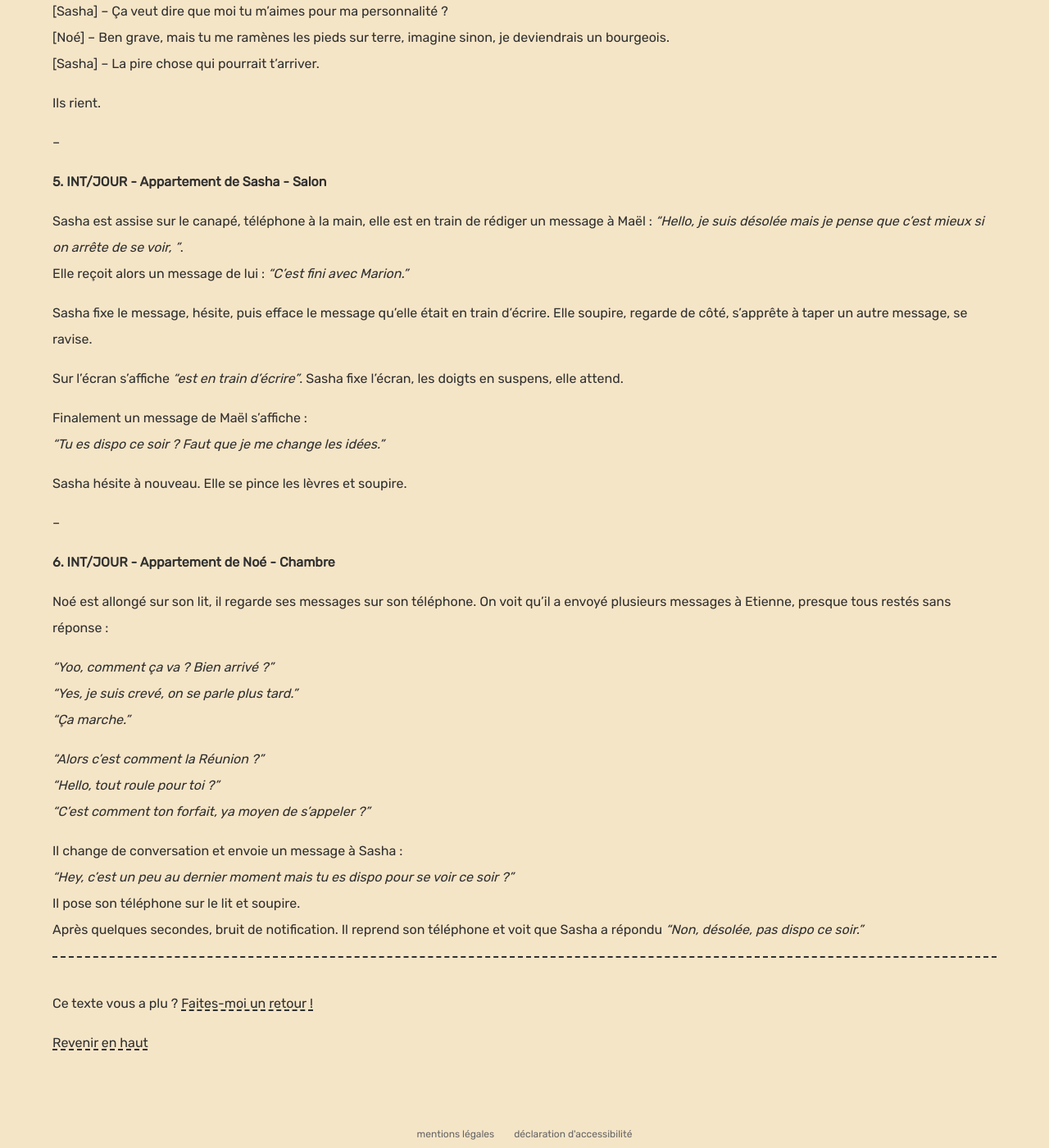
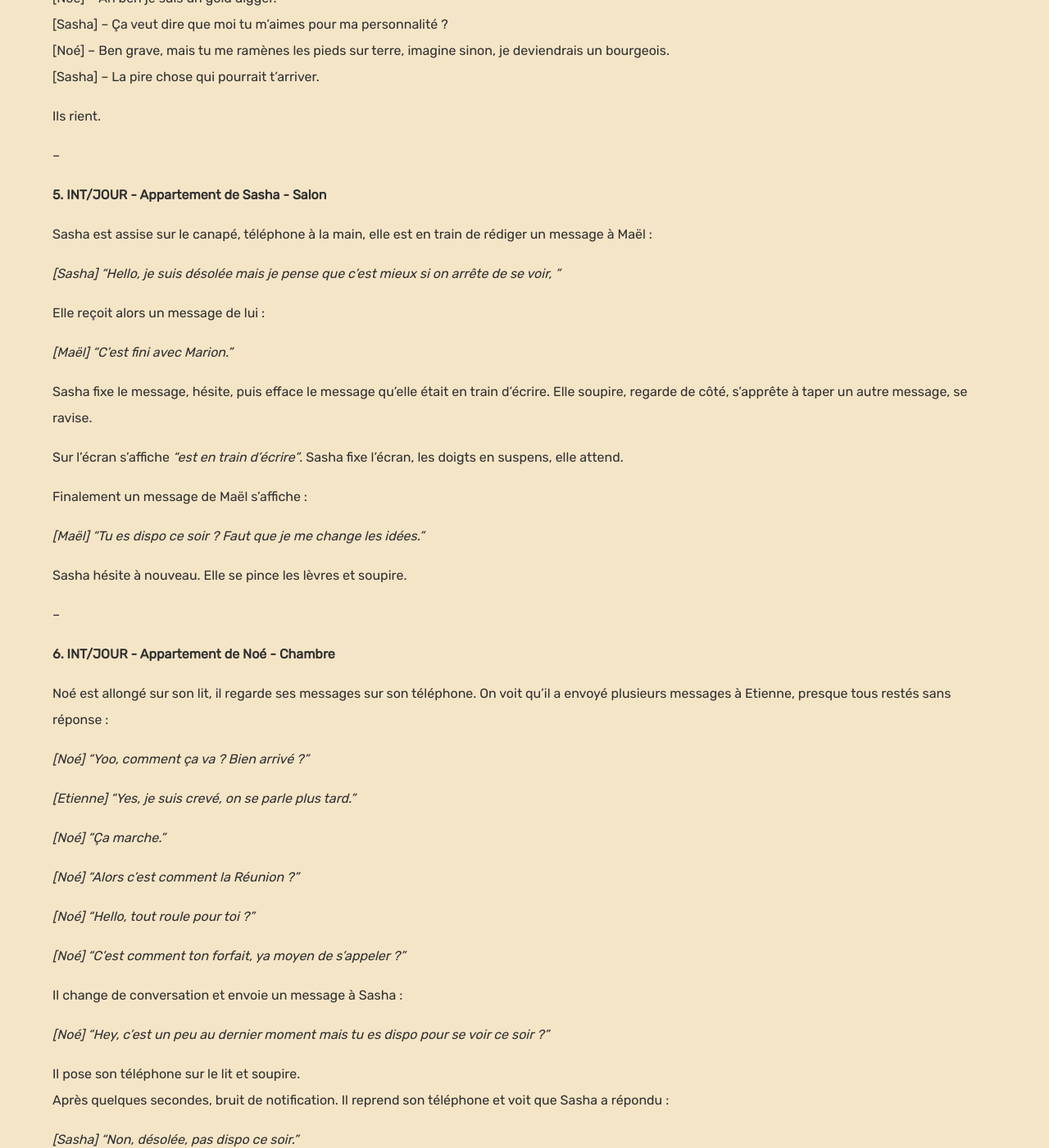
Before and after one commit to spauline-dev/tlmfs, a Jekyll site: the page built from docs/textes/2025_situation_amoureuse.md, in a window 1280 px wide and 1400 px high, scrolled down 5916 px. Shown: the whole window at 82% size. Built offline with Jekyll 4.4.1, drawn with Linux system fonts in a browser that asks for light colours; some of the changed text lies outside the part shown.

Commit message:
update messages layout in text

```diff
--- a/docs/textes/2025_situation_amoureuse.md
+++ b/docs/textes/2025_situation_amoureuse.md
@@ -12,14 +12,16 @@ description: "« Je vais te dire, honnêtement, moi je pense qu’il a envie que
 Sasha, seule face à son miroir,  se maquille. Musique punk/rock en fond sur une enceinte.
 Son téléphone émet un bruit de notification. Elle s’interrompt, le rouge à lèvre à moitié appliqué, pour lire le message.
 
-*"Encore désolé pour hier soir. J’espère vraiment qu’on peut rester amis.”*
+*[Maël] "Encore désolé pour hier soir. J’espère vraiment qu’on peut rester amis.”*
 
-Elle soupire, pose le téléphone, et termine d’appliquer le rouge à lèvre. Puis elle reprend son téléphone et répond&nbsp;: *“T’inquiète pas, c’est cool qu’on ait pu en discuter.”*
+Elle soupire, pose le téléphone, et termine d’appliquer le rouge à lèvre. Puis elle reprend son téléphone et répond&nbsp;:
+
+*[Sasha] “T’inquiète pas, c’est cool qu’on ait pu en discuter.”*
 
 Elle commence à se mettre du mascara.
 Nouveau son de notification. Elle ouvre le message.
 
-*“Merci de m’avoir repoussé en tout cas, ça aurait été une belle connerie.”*
+*[Maël] “Merci de m’avoir repoussé en tout cas, ça aurait été une belle connerie.”*
 
 Elle lève les yeux au ciel, et verrouille le téléphone sans répondre, puis attrape un eye-liner et commence à s’en mettre.
 
@@ -210,15 +212,21 @@ Ils rient.
 
 **5. INT/JOUR - Appartement de Sasha - Salon**
 
-Sasha est assise sur le canapé, téléphone à la main, elle est en train de rédiger un message à Maël&nbsp;: *“Hello, je suis désolée mais je pense que c’est mieux si on arrête de se voir, ”*.
-Elle reçoit alors un message de lui&nbsp;: *“C’est fini avec Marion.”*
+Sasha est assise sur le canapé, téléphone à la main, elle est en train de rédiger un message à Maël&nbsp;:
+
+*[Sasha] “Hello, je suis désolée mais je pense que c’est mieux si on arrête de se voir, ”*
+
+Elle reçoit alors un message de lui&nbsp;:
+
+*[Maël] “C’est fini avec Marion.”*
 
 Sasha fixe le message, hésite, puis efface le message qu’elle était en train d’écrire. Elle soupire, regarde de côté, s’apprête à taper un autre message, se ravise.
 
 Sur l’écran s’affiche *“est en train d’écrire”*. Sasha fixe l’écran, les doigts en suspens, elle attend.
 
 Finalement un message de Maël s’affiche&nbsp;:
-*“Tu es dispo ce soir&nbsp;? Faut que je me change les idées.”*
+
+*[Maël] “Tu es dispo ce soir&nbsp;? Faut que je me change les idées.”*
 
 Sasha hésite à nouveau. Elle se pince les lèvres et soupire.
 
@@ -228,15 +236,23 @@ Sasha hésite à nouveau. Elle se pince les lèvres et soupire.
 
 Noé est allongé sur son lit, il regarde ses messages sur son téléphone. On voit qu’il a envoyé plusieurs messages à Etienne, presque tous restés sans réponse&nbsp;:
 
-*“Yoo, comment ça va&nbsp;? Bien arrivé&nbsp;?”*
-*“Yes, je suis crevé, on se parle plus tard.”*
-*“Ça marche.”*
+*[Noé] “Yoo, comment ça va&nbsp;? Bien arrivé&nbsp;?”*
 
-*“Alors c’est comment la Réunion&nbsp;?”*
-*“Hello, tout roule pour toi&nbsp;?”*
-*“C’est comment ton forfait, ya moyen de s’appeler&nbsp;?”*
+*[Etienne] “Yes, je suis crevé, on se parle plus tard.”*
+
+*[Noé] “Ça marche.”*
+
+*[Noé] “Alors c’est comment la Réunion&nbsp;?”*
+
+*[Noé] “Hello, tout roule pour toi&nbsp;?”*
+
+*[Noé] “C’est comment ton forfait, ya moyen de s’appeler&nbsp;?”*
 
 Il change de conversation et envoie un message à Sasha&nbsp;:
-*“Hey, c’est un peu au dernier moment mais tu es dispo pour se voir ce soir&nbsp;?”*
+
+*[Noé] “Hey, c’est un peu au dernier moment mais tu es dispo pour se voir ce soir&nbsp;?”*
+
 Il pose son téléphone sur le lit et soupire.
-Après quelques secondes, bruit de notification. Il reprend son téléphone et voit que Sasha a répondu *“Non, désolée, pas dispo ce soir.”*
+Après quelques secondes, bruit de notification. Il reprend son téléphone et voit que Sasha a répondu&nbsp;:
+
+*[Sasha] “Non, désolée, pas dispo ce soir.”*
```
